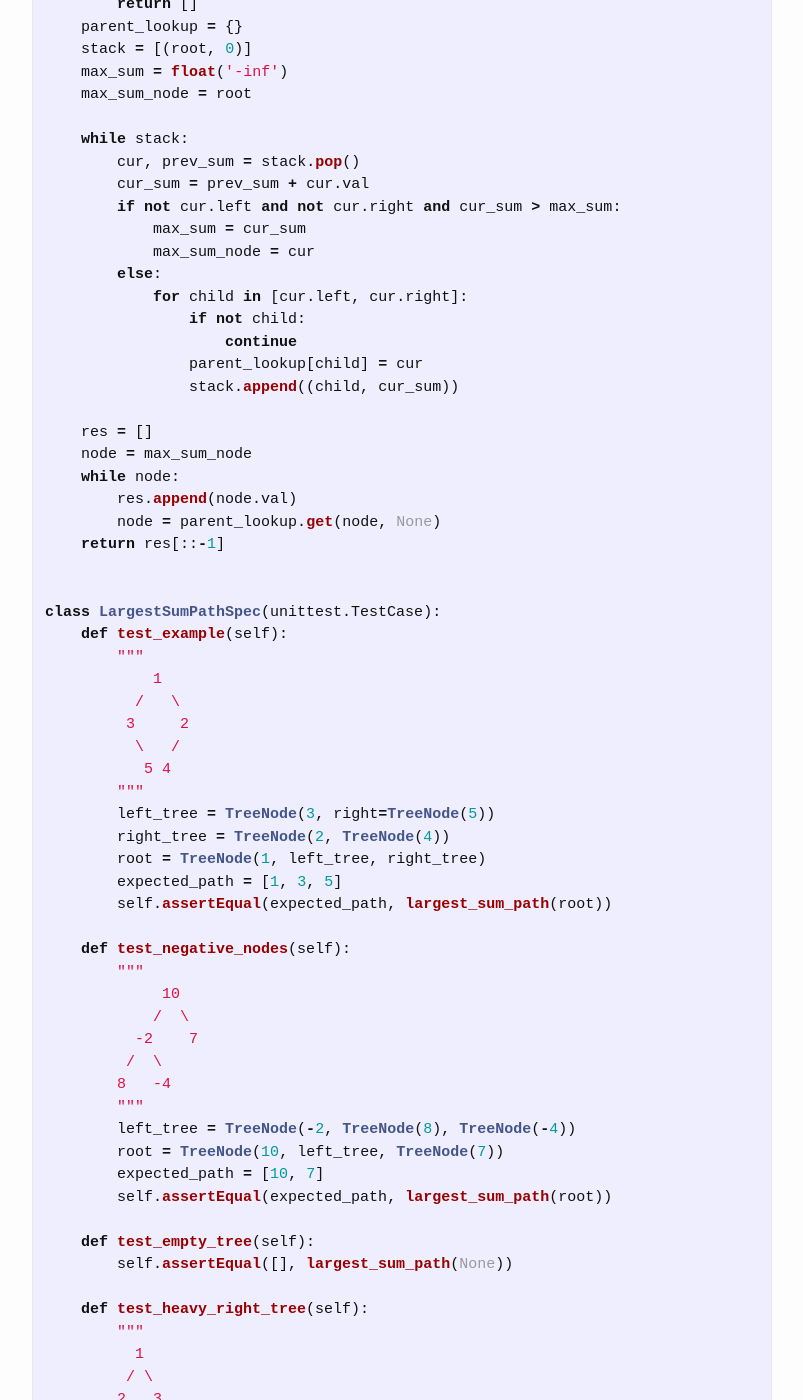
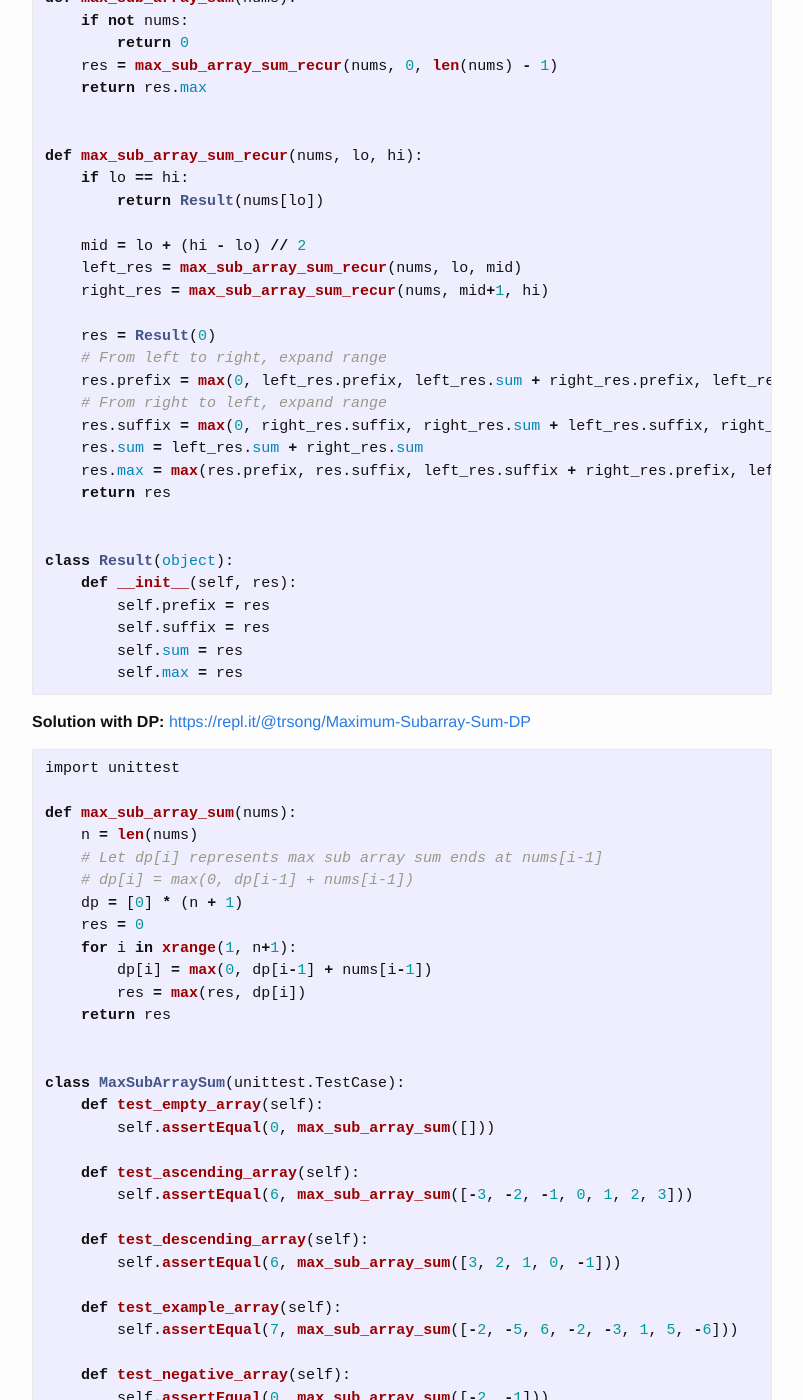
Before and after one commit to trsong/trsong.github.io, a Jekyll site: the page built from _posts/2020-11-01-DailyQuestionsAug.md, in a window 1280 px wide and 1400 px high, scrolled down 1485 px. Shown: the whole window, without its empty margins (238-1041 px from the left). Built offline with Jekyll 4.4.1, drawn with Linux system fonts in a browser that asks for light colours; some of the changed text lies outside the part shown.

Commit message:
Add solution to Nov 5 question and add Nov 6 question.

````diff
--- a/_posts/2020-11-01-DailyQuestionsAug.md
+++ b/_posts/2020-11-01-DailyQuestionsAug.md
@@ -19,6 +19,30 @@ categories: Python/Java
 **Java Playground:** [https://repl.it/languages/java](https://repl.it/languages/java)
 
 
+### Nov 6, 2020 \[Medium\] M Smallest in K Sorted Lists
+---
+> **Question:** Given k sorted arrays of possibly different sizes, find m-th smallest value in the merged array.
+
+**Example 1:**
+```py
+Input: [[1, 3], [2, 4, 6], [0, 9, 10, 11]], m = 5
+Output: 4
+Explanation: The merged array would be [0, 1, 2, 3, 4, 6, 9, 10, 11].
+The 5-th smallest element in this merged array is 4.
+```
+
+**Example 2:**
+```py
+Input: [[1, 3, 20], [2, 4, 6]], m = 2
+Output: 2
+```
+
+**Example 3:**
+```py
+Input: [[1, 3, 20], [2, 4, 6]], m = 6
+Output: 20
+```
+
 ### Nov 5, 2020 \[Easy\] Maximum Subarray Sum
 ---
 > **Question:** You are given a one dimensional array that may contain both positive and negative integers, find the sum of contiguous subarray of numbers which has the largest sum.
@@ -27,6 +51,96 @@ categories: Python/Java
 >
 > Solve this problem with Divide and Conquer as well as DP separately.
 
+
+**Solution with Divide and Conquer:** [https://repl.it/@trsong/Maximum-Subarray-Sum-Divide-and-Conquer](https://repl.it/@trsong/Maximum-Subarray-Sum-Divide-and-Conquer)
+```py
+def max_sub_array_sum(nums):
+    if not nums:
+        return 0
+    res = max_sub_array_sum_recur(nums, 0, len(nums) - 1)
+    return res.max
+
+
+def max_sub_array_sum_recur(nums, lo, hi):
+    if lo == hi:
+        return Result(nums[lo])
+
+    mid = lo + (hi - lo) // 2
+    left_res = max_sub_array_sum_recur(nums, lo, mid)
+    right_res = max_sub_array_sum_recur(nums, mid+1, hi)
+
+    res = Result(0)
+    # From left to right, expand range
+    res.prefix = max(0, left_res.prefix, left_res.sum + right_res.prefix, left_res.sum + right_res.sum)
+    # From right to left, expand range
+    res.suffix = max(0, right_res.suffix, right_res.sum + left_res.suffix, right_res.sum + left_res.sum)
+    res.sum = left_res.sum + right_res.sum
+    res.max = max(res.prefix, res.suffix, left_res.suffix + right_res.prefix, left_res.max, right_res.max)
+    return res
+
+
+class Result(object):
+    def __init__(self, res):
+        self.prefix = res
+        self.suffix = res
+        self.sum = res
+        self.max = res
+```
+
+**Solution with DP:** [https://repl.it/@trsong/Maximum-Subarray-Sum-DP](https://repl.it/@trsong/Maximum-Subarray-Sum-DP)
+```py
+import unittest
+
+def max_sub_array_sum(nums):
+    n = len(nums)
+    # Let dp[i] represents max sub array sum ends at nums[i-1]
+    # dp[i] = max(0, dp[i-1] + nums[i-1])
+    dp = [0] * (n + 1)
+    res = 0
+    for i in xrange(1, n+1):
+        dp[i] = max(0, dp[i-1] + nums[i-1])
+        res = max(res, dp[i])
+    return res
+
+
+class MaxSubArraySum(unittest.TestCase):
+    def test_empty_array(self):
+        self.assertEqual(0, max_sub_array_sum([]))
+
+    def test_ascending_array(self):
+        self.assertEqual(6, max_sub_array_sum([-3, -2, -1, 0, 1, 2, 3]))
+
+    def test_descending_array(self):
+        self.assertEqual(6, max_sub_array_sum([3, 2, 1, 0, -1]))
+
+    def test_example_array(self):
+        self.assertEqual(7, max_sub_array_sum([-2, -5, 6, -2, -3, 1, 5, -6]))
+
+    def test_negative_array(self):
+        self.assertEqual(0, max_sub_array_sum([-2, -1]))
+
+    def test_positive_array(self):
+        self.assertEqual(3, max_sub_array_sum([1, 2]))
+
+    def test_swing_array(self):
+        self.assertEqual(5, max_sub_array_sum([-3, 3, -2, 2, -5, 5]))
+        self.assertEqual(1, max_sub_array_sum([-1, 1, -1, 1, -1]))
+        self.assertEqual(2, max_sub_array_sum([-100, 1, -100, 2, -100]))
+
+    def test_converging_array(self):
+        self.assertEqual(4, max_sub_array_sum([-3, 3, -2, 2, 1, 0]))
+
+    def test_positive_negative_positive_array(self):
+        self.assertEqual(8, max_sub_array_sum([7, -1, -2, 3, 1]))
+        self.assertEqual(7, max_sub_array_sum([7, -1, -2, 0, 1, 1]))
+
+    def test_negative_positive_array(self):
+        self.assertEqual(3, max_sub_array_sum([-100, 1, 0, 2, -100]))
+
+
+if __name__ == '__main__':
+    unittest.main(exit=False)
+```
 
 ### Nov 4, 2020 \[Easy\] Largest Path Sum from Root To Leaf
 ---
````
